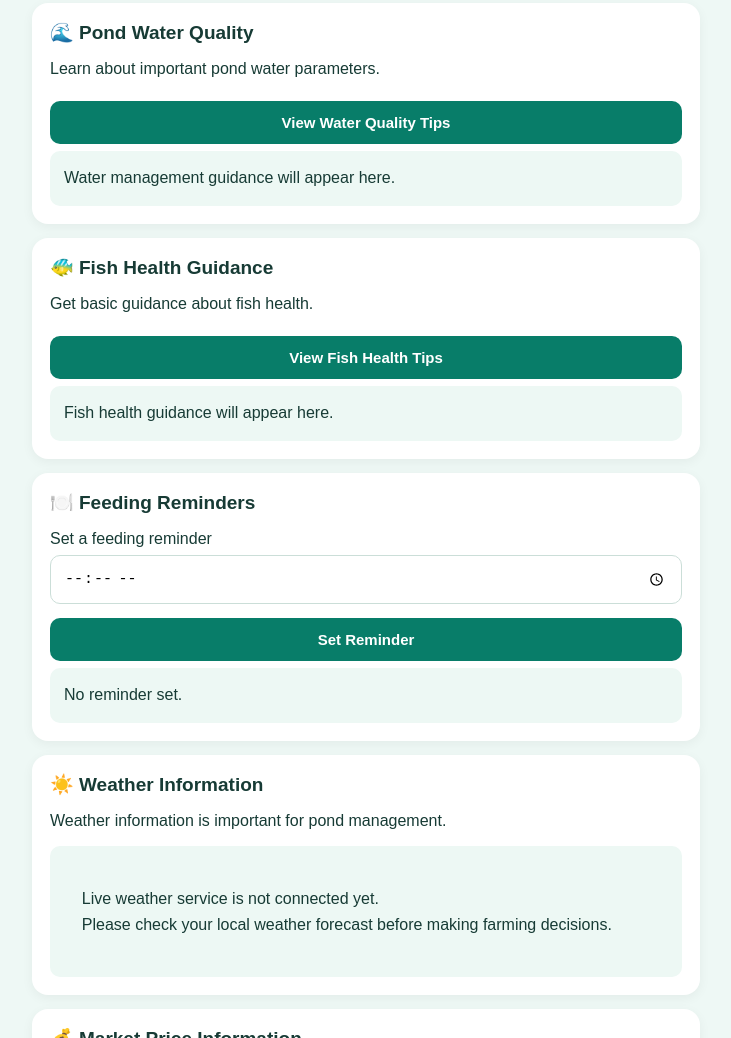
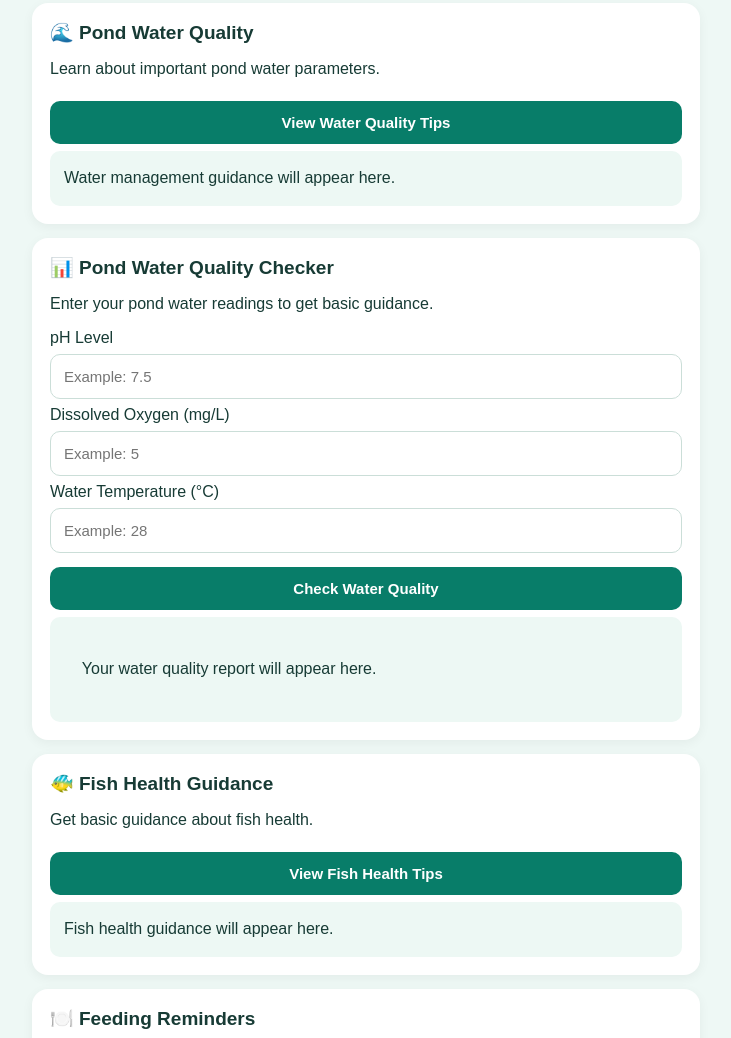
Before and after one commit to meghana10534/AquaSathi, a plain HTML site: page index.html in a window 1280 px wide. Shown: the part 933-1971 px from the top of the page, without its empty margins (274-1005 px from the left). Drawn offline with Linux system fonts and the light colour scheme.

Commit message:
Add Pond Water Quality Checker feature to AquaSathi
Added a pond water quality checker with input fields for pH level, dissolved oxygen, and water temperature. Implemented validation and a result display for water quality assessment.

```diff
--- a/index.html
+++ b/index.html
@@ -124,6 +124,26 @@ footer {
   <p>Learn about important pond water parameters.</p>
   <button onclick="showInfo('water')">View Water Quality Tips</button>
   <div class="result" id="waterInfo">Water management guidance will appear here.</div>
+</div>
+
+<div class="card">
+  <h2>📊 Pond Water Quality Checker</h2>
+  <p>Enter your pond water readings to get basic guidance.</p>
+
+  <label>pH Level</label>
+  <input type="number" id="ph" placeholder="Example: 7.5" step="0.1">
+
+  <label>Dissolved Oxygen (mg/L)</label>
+  <input type="number" id="oxygen" placeholder="Example: 5">
+
+  <label>Water Temperature (°C)</label>
+  <input type="number" id="temperature" placeholder="Example: 28">
+
+  <button onclick="checkWater()">Check Water Quality</button>
+
+  <div class="result" id="waterResult">
+    Your water quality report will appear here.
+  </div>
 </div>
 
 <div class="card">
@@ -300,6 +320,63 @@ function setReminder() {
     });
   }
 }
+
+function checkWater() {
+  const ph = Number(document.getElementById("ph").value);
+  const oxygen = Number(document.getElementById("oxygen").value);
+  const temp = Number(document.getElementById("temperature").value);
+
+  const result = document.getElementById("waterResult");
+
+  if (
+    document.getElementById("ph").value === "" ||
+    document.getElementById("oxygen").value === "" ||
+    document.getElementById("temperature").value === ""
+  ) {
+    result.innerText = "Please enter all water values.";
+    return;
+  }
+
+  if (
+    !Number.isFinite(ph) ||
+    !Number.isFinite(oxygen) ||
+    !Number.isFinite(temp) ||
+    ph < 0 || ph > 14 ||
+    oxygen < 0 || temp < 0
+  ) {
+    result.innerText = "Please enter valid readings.";
+    return;
+  }
+
+  let message = "Water Quality Report:\n";
+
+  message += "pH: " + ph + "\n";
+  message += "Dissolved Oxygen: " + oxygen + " mg/L\n";
+  message += "Temperature: " + temp + " °C\n\n";
+
+  if (ph < 6.5 || ph > 9) {
+    message += "Check pH. It is outside this demo's reference range.\n";
+  } else {
+    message += "pH is within this demo's reference range.\n";
+  }
+
+  if (oxygen < 4) {
+    message += "Dissolved oxygen is low. Seek expert guidance.\n";
+  } else {
+    message += "Dissolved oxygen is within this demo's reference range.\n";
+  }
+
+  if (temp < 20 || temp > 32) {
+    message += "Check temperature for your fish species.\n";
+  } else {
+    message += "Temperature is within this demo's reference range.\n";
+  }
+
+  message += "\nThese are general demo thresholds, not a diagnosis. Suitable ranges depend on fish species and farming conditions.";
+
+  result.innerText = message;
+}
+
 </script>
 
 </body>
```
